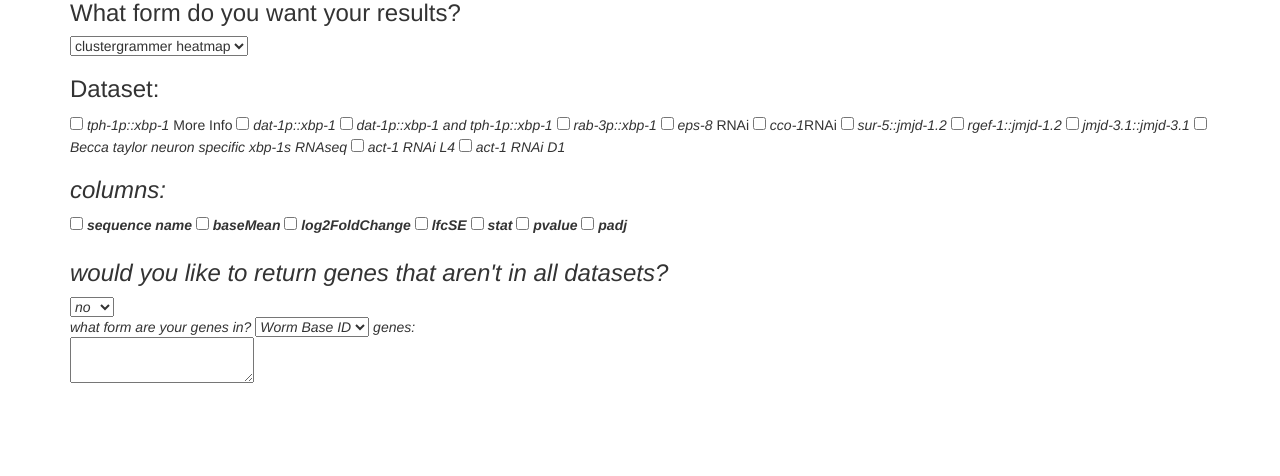
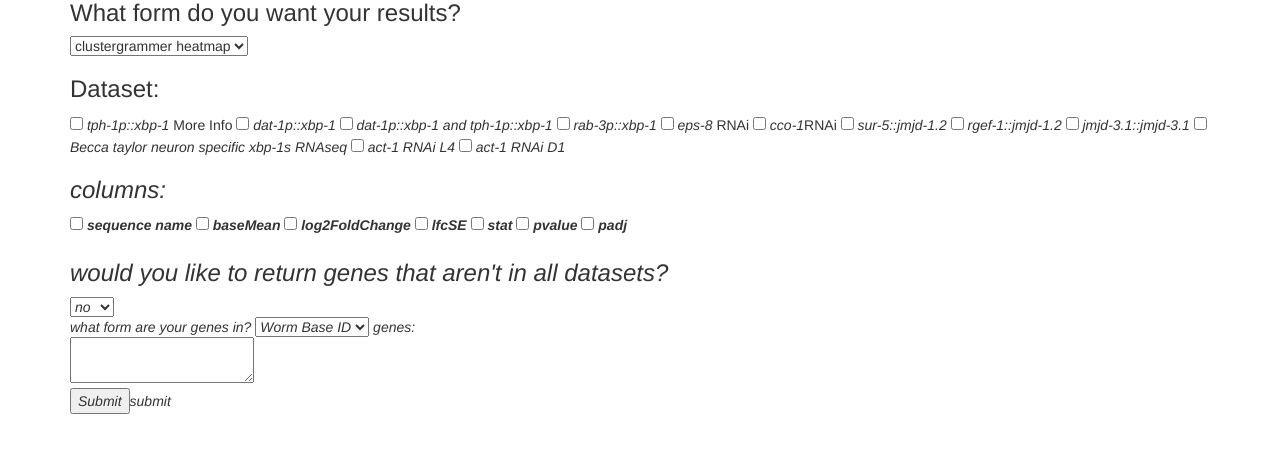
Before and after one commit to delosrogers/gene_data_explorer, a Flask app: template gene_data_explorer/templates/mine.html in a window 1280 px wide. Shown: the part 20-496 px from the top of the page. Run offline with Flask 2, Linux system fonts and the light colour scheme; the template is opened without the code that fills it, so the values that code supplies are empty; some libraries are stand-ins or nearby versions.

Commit message:
put back accidentily removed button

```diff
--- a/gene_data_explorer/templates/mine.html
+++ b/gene_data_explorer/templates/mine.html
@@ -54,6 +54,7 @@
         </select>
         genes:<br>
         <textarea name="genes"></textarea><br>
+        <input type="submit">submit</input>
     </form>
   </div>
 </body>
```
